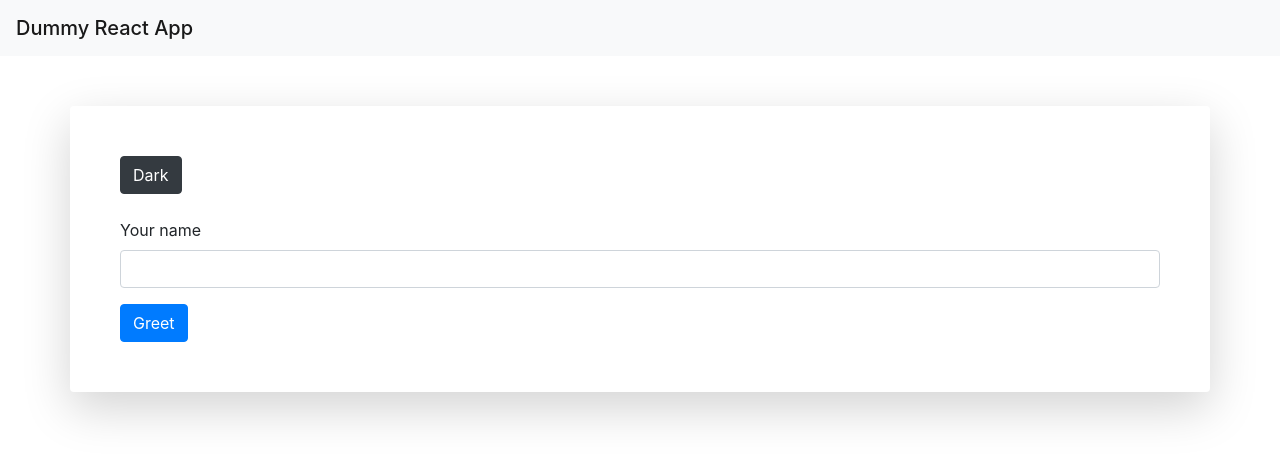
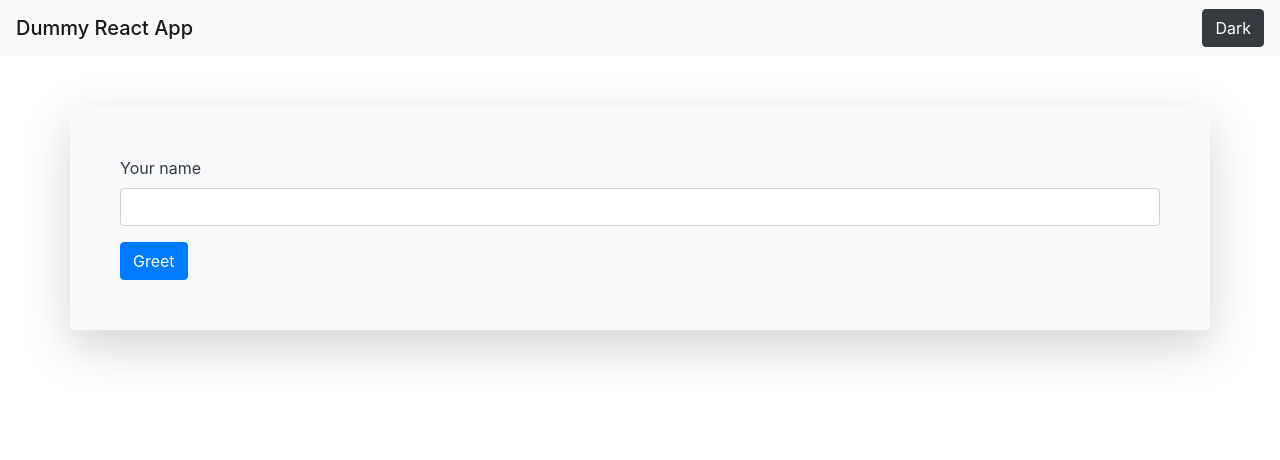
Before and after one commit to ShashikanthChill/dummy-react-app, a React (Create React App) app: page / in a window 1280 px wide. Shown: the top 460 px of the page. Built offline with nearby package versions, Linux system fonts and the light colour scheme.

Commit message:
Moved dark/light btn from .container div to Navbar
Code changes applied to move dark/light click functionality to navbar.
Renamed changeButtonText to switchTheme

```diff
--- a/src/App.js
+++ b/src/App.js
@@ -8,32 +8,37 @@ class App extends Component {
     STR_DARK = "Dark";
     BTN_STYLE_LIGHT = "btn btn-light"
     BTN_STYLE_DARK = "btn btn-dark"
+    BG_DARK = "bg-dark text-white"
+    BG_LIGHT = "bg-light text-dark"
 
     constructor(props) {
         super(props);
         this.state = {
             btn_rndr_txt: this.STR_DARK,
             btn_rndr_style: this.BTN_STYLE_DARK,
-            current_nav_theme: this.STR_LIGHT,
+            nav_rndr_style: this.STR_LIGHT,
+            bg_rndr_style: this.BG_LIGHT,
             alert_colour: "alert-warning",
             alert_display: "none",
             alert_data: "Working!"
         }
     }
 
-    changeButtonText = () => {
+    switchTheme = () => {
         if (this.state.btn_rndr_txt === this.STR_DARK) {
             this.setState({
                 btn_rndr_txt: this.STR_LIGHT,
                 btn_rndr_style: this.BTN_STYLE_LIGHT,
-                current_nav_theme: this.STR_DARK
+                nav_rndr_style: this.STR_DARK,
+                bg_rndr_style: this.BG_DARK
             });
         }
         else {
             this.setState({
                 btn_rndr_txt: this.STR_DARK,
                 btn_rndr_style: this.BTN_STYLE_DARK,
-                current_nav_theme: this.STR_LIGHT
+                nav_rndr_style: this.STR_LIGHT,
+                bg_rndr_style: this.BG_LIGHT
             });
         }
     }
@@ -84,12 +89,11 @@ class App extends Component {
     }
 
     render() {
+        let btn = <Button onClickFunc={this.switchTheme} str={this.state.btn_rndr_txt} class={this.state.btn_rndr_style} />;
         return (
             <div>
-                <Navbar theme={this.state.current_nav_theme} />
-                <div className="shadow-lg rounded container" style={{ marginTop: 50 + 'px', padding: 50 + 'px' }}>
-                    <Button onClickFunc={this.changeButtonText} str={this.state.btn_rndr_txt} class={this.state.btn_rndr_style} />
-                    <br />
+                <Navbar theme={this.state.nav_rndr_style} btn={btn} />
+                <div className={`shadow-lg rounded container ${this.state.bg_rndr_style}`} style={{ marginTop: 50 + 'px', padding: 50 + 'px' }}>
                     <form action="#" id="greet-form" onSubmit={this.greet}>
                         <div class="form-group">
                             <label htmlFor="username">Your name</label>
--- a/src/Navbar.js
+++ b/src/Navbar.js
@@ -2,16 +2,26 @@ import React, { Component } from 'react';
 
 class Navbar extends Component {
 
-    navLight = <nav className="navbar navbar-light bg-light">
-        <span className="navbar-brand mb-0 h1">Dummy React App</span>
-    </nav>;
+    navLight = function (btn) {
+        return (
+            <nav className="navbar navbar-light bg-light">
+                <span className="navbar-brand mb-0 h1">Dummy React App</span>
+                {btn}
+            </nav>
+        )
+    }
 
-    navDark = <nav className="navbar navbar-dark bg-dark">
-        <span className="navbar-brand mb-0 h1">Dummy React App</span>
-    </nav>;
+    navDark = function (btn) {
+        return (
+            <nav className="navbar navbar-dark bg-dark">
+                <span className="navbar-brand mb-0 h1">Dummy React App</span>
+                {btn}
+            </nav>
+        )
+    }
 
     render() {
-        return this.props.theme === "Light" ? this.navLight : this.navDark;
+        return this.props.theme === "Light" ? this.navLight(this.props.btn) : this.navDark(this.props.btn);
     }
 }
 
```
